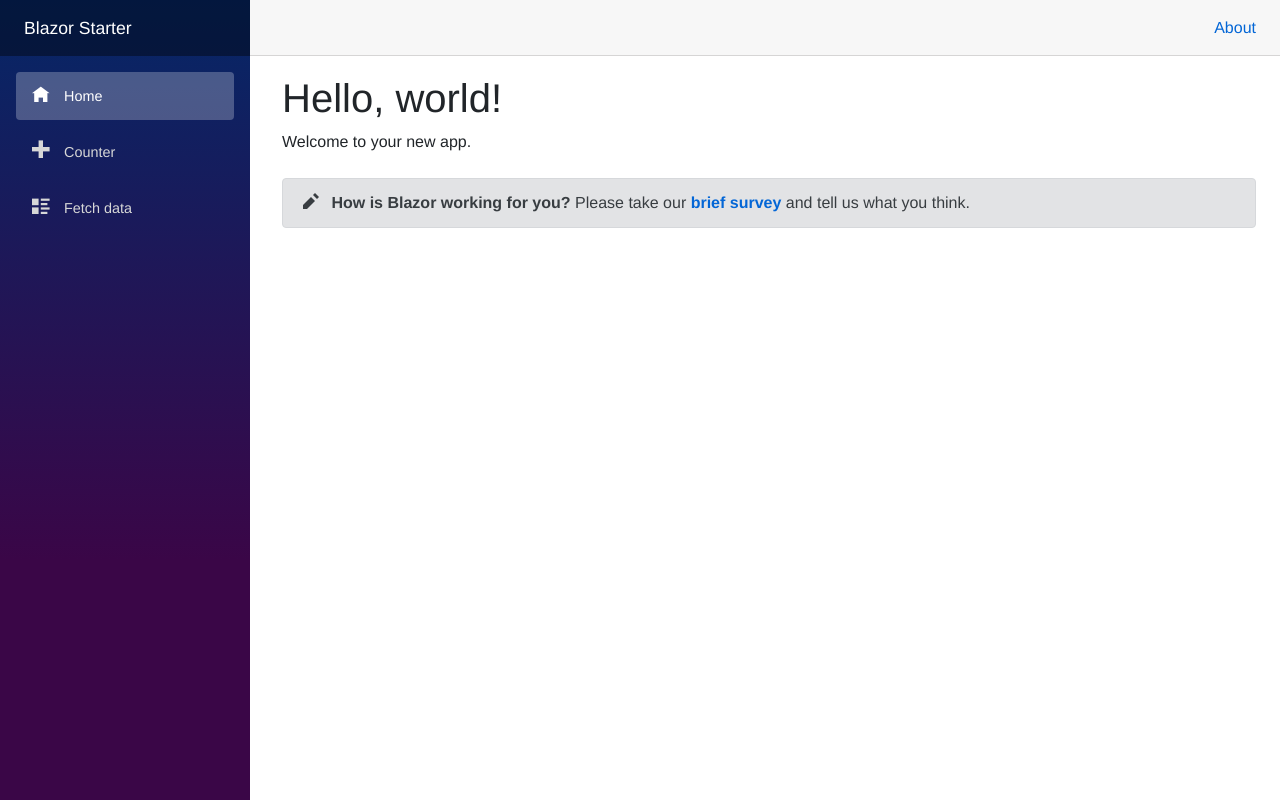
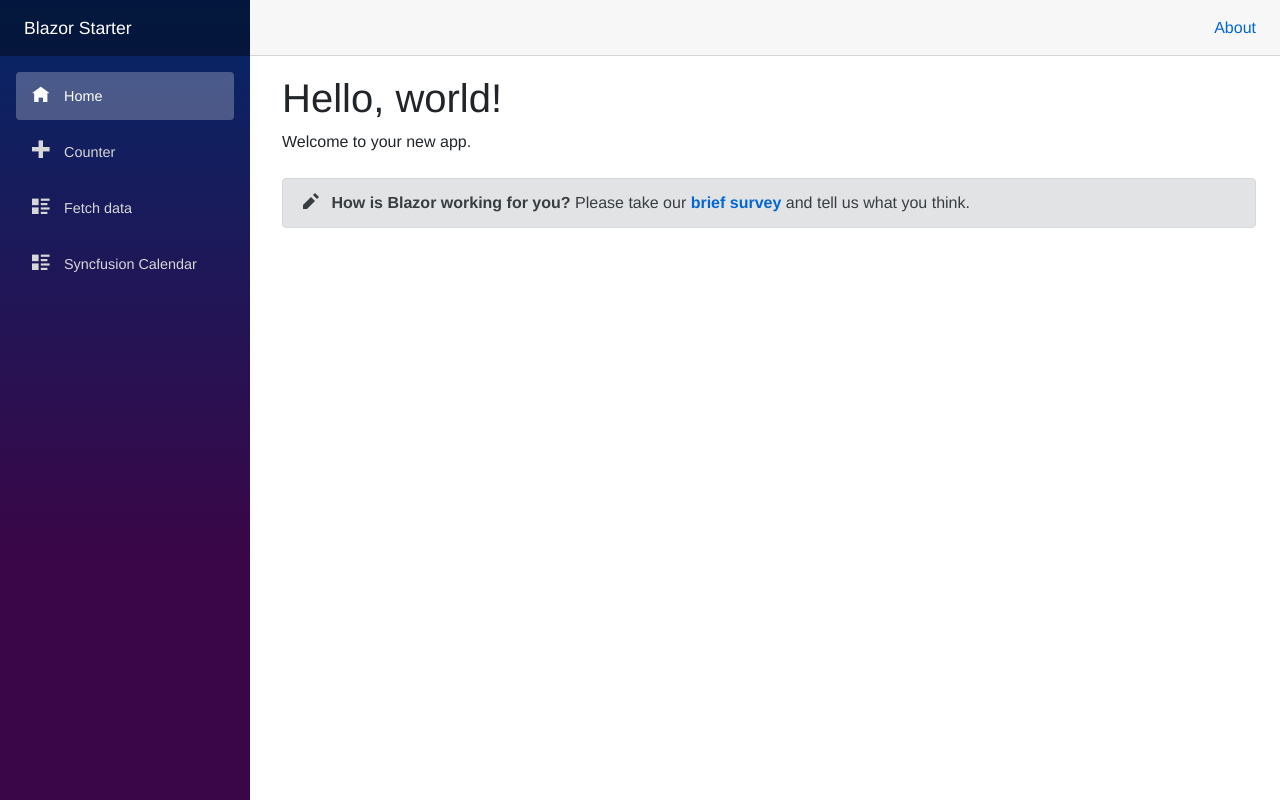
Before and after one commit to beolafsen/BlazorSyncfusionTest, an ASP.NET Core app: page / in a window 1280 px wide. Run offline with ASP.NET Core 8, Linux system fonts and the light colour scheme.

Commit message:
Syncfusion Calendar addon

```diff
--- a/Client/Shared/NavMenu.razor
+++ b/Client/Shared/NavMenu.razor
@@ -22,6 +22,11 @@
                 <span class="oi oi-list-rich" aria-hidden="true"></span> Fetch data
             </NavLink>
         </li>
+       <li class="nav-item px-3">
+            <NavLink class="nav-link" href="syncfusionCalendar">
+                <span class="oi oi-list-rich" aria-hidden="true"></span> Syncfusion Calendar
+            </NavLink>
+        </li>
     </ul>
 </div>
 
```
Also changed, not shown: Client/Pages/SyncfusionCalendar.razor (renamed from Client/Pages/Index - Copy.razor).
